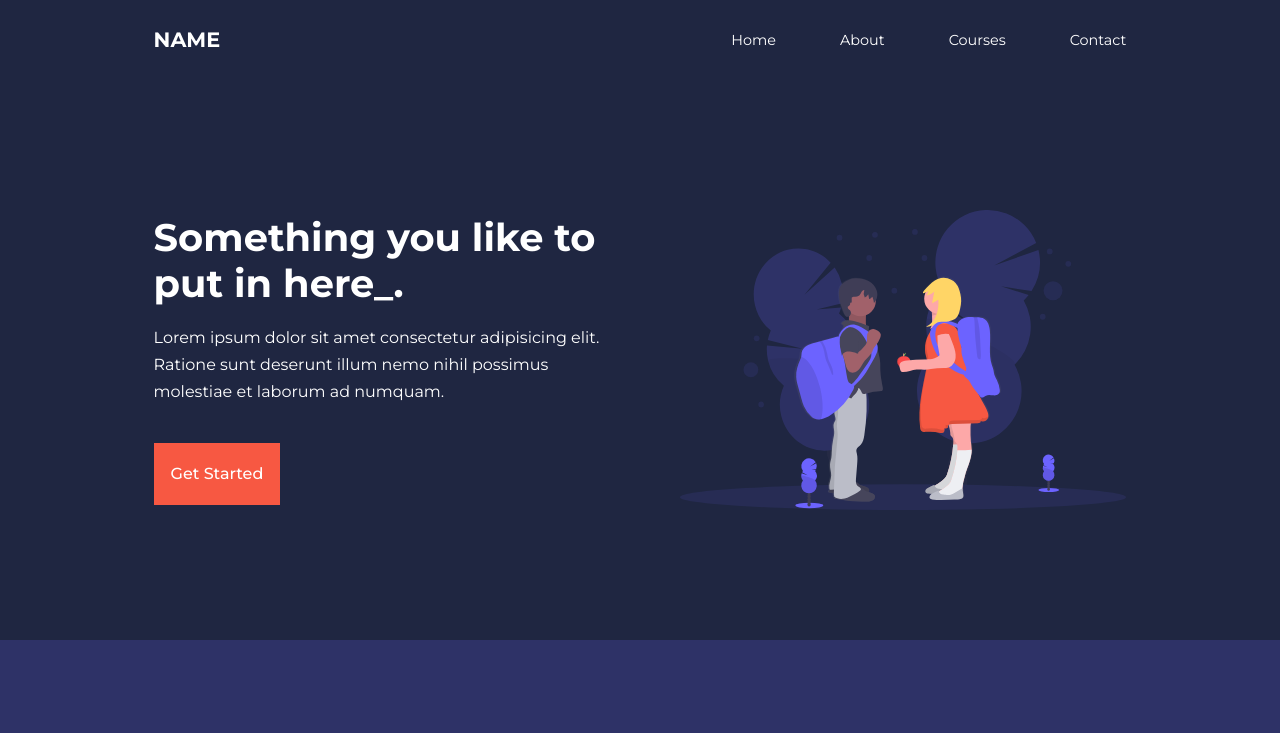
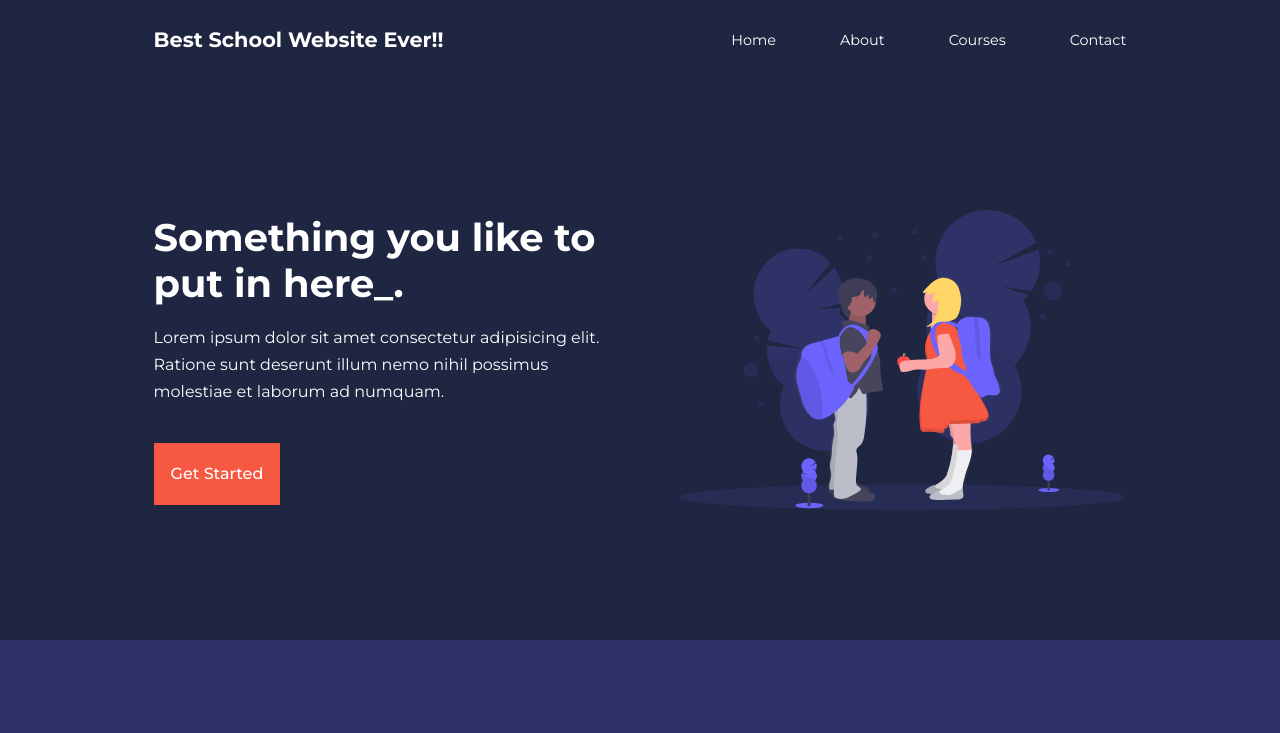
Before and after one commit to nipunakusal98/schoolWebsite, a plain HTML site: page index.html in a window 1280 px wide. Shown: the top 733 px of the page. Drawn offline with nearby package versions, Linux system fonts and the light colour scheme.

Commit message:
H1 header changed in index file

```diff
--- a/index.html
+++ b/index.html
@@ -24,7 +24,7 @@
 <body>
     <nav>
         <div class="container nav_container">
-            <a href="index.html"><h4>NAME</h4></a>
+            <a href="index.html"><h4>Best School Website Ever!!</h4></a>
             <ul class="nav_menu">
                 <li><a href="index.html">Home</a></li>
                 <li><a href="about.html">About</a></li>
```
